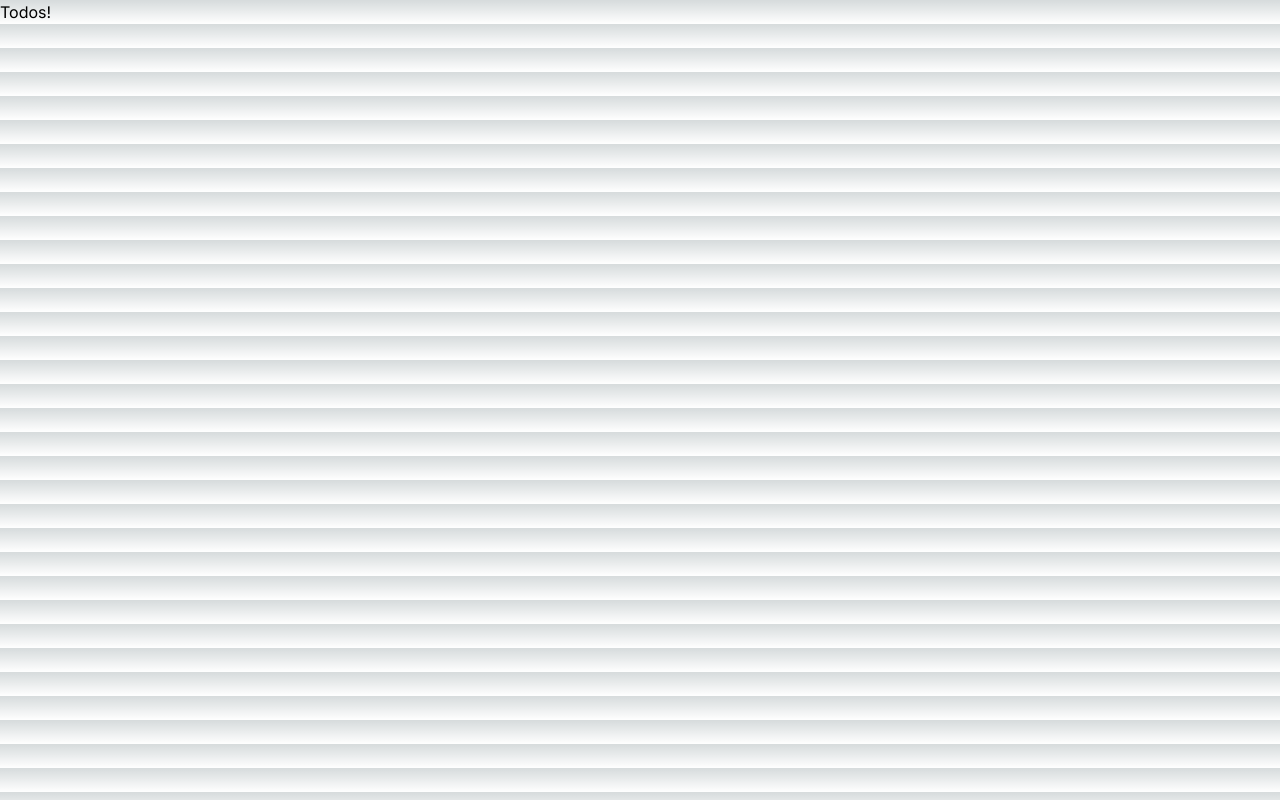
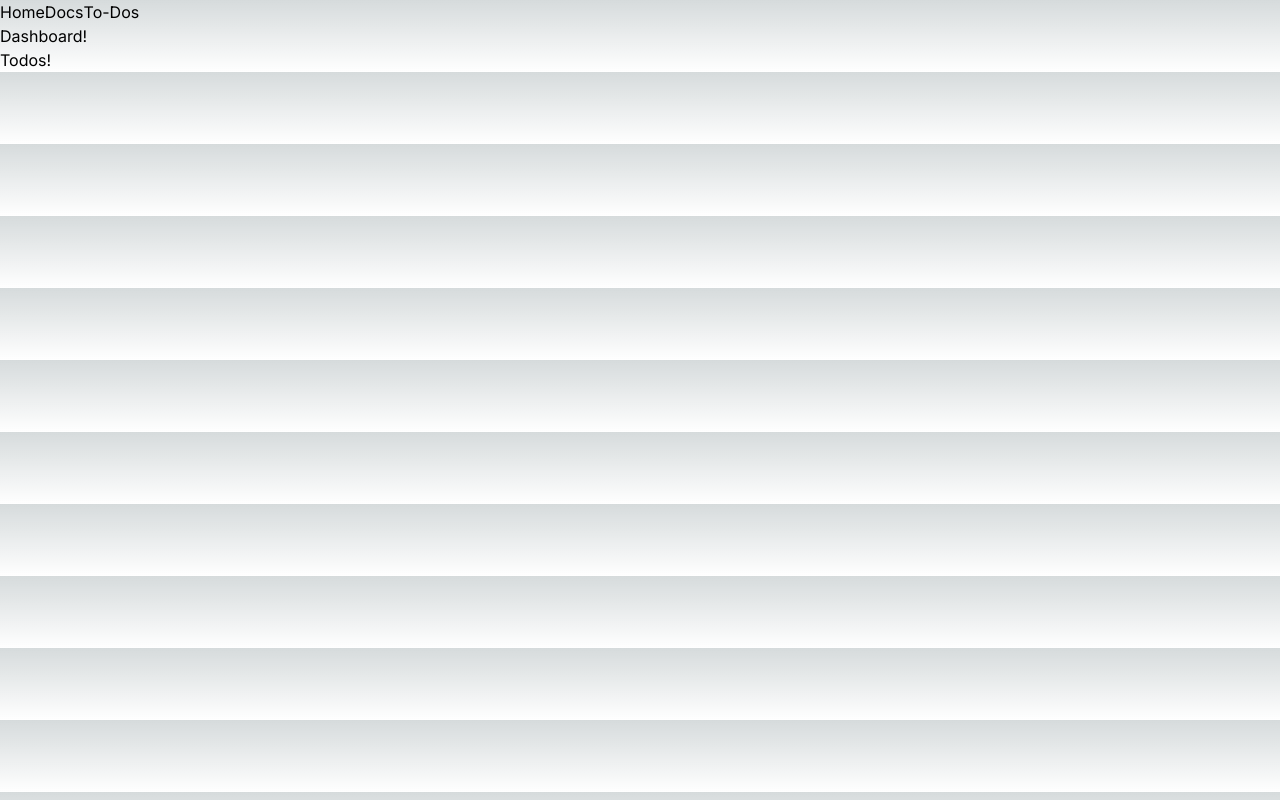
Before and after one commit to luisAtMonday/todo-next, a Next.js app: page /todos in a window 1280 px wide. Built offline with nearby package versions, Linux system fonts and the light colour scheme.

Commit message:
add layouts for root and dashboard

```diff
--- /dev/null
+++ b/app/(dashboard)/layout.tsx
@@ -0,0 +1,8 @@
+const DashboardLayout = ({ children }) => {
+  return <div>
+    <h1>Dashboard!</h1>
+    <div>{children}</div>
+  </div>;
+};
+
+export default DashboardLayout;
--- a/app/layout.tsx
+++ b/app/layout.tsx
@@ -1,3 +1,4 @@
+import Link from 'next/link';
 import './globals.css'
 import { Inter } from 'next/font/google'
 
@@ -8,6 +9,12 @@
   description: 'Generated by create next app',
 }
 
+const links = [
+  {href: '/', label: 'Home'},
+  {href: '/docs', label: 'Docs'},
+  {href: '/todos', label: 'To-Dos'},
+];
+
 export default function RootLayout({
   children,
 }: {
@@ -15,7 +22,20 @@
 }) {
   return (
     <html lang="en">
-      <body className={inter.className}>{children}</body>
+      <body className={inter.className}>
+        <header>
+          <nav>
+            <ul className="flex items-center">
+              {links.map( link => (
+                <li key={link.label}>
+                  <Link href={link.href}>{link.label}</Link>
+                </li>
+              ))}
+            </ul>
+          </nav>
+        </header>
+        <div>{children}</div>
+      </body>
     </html>
   )
 }
```
